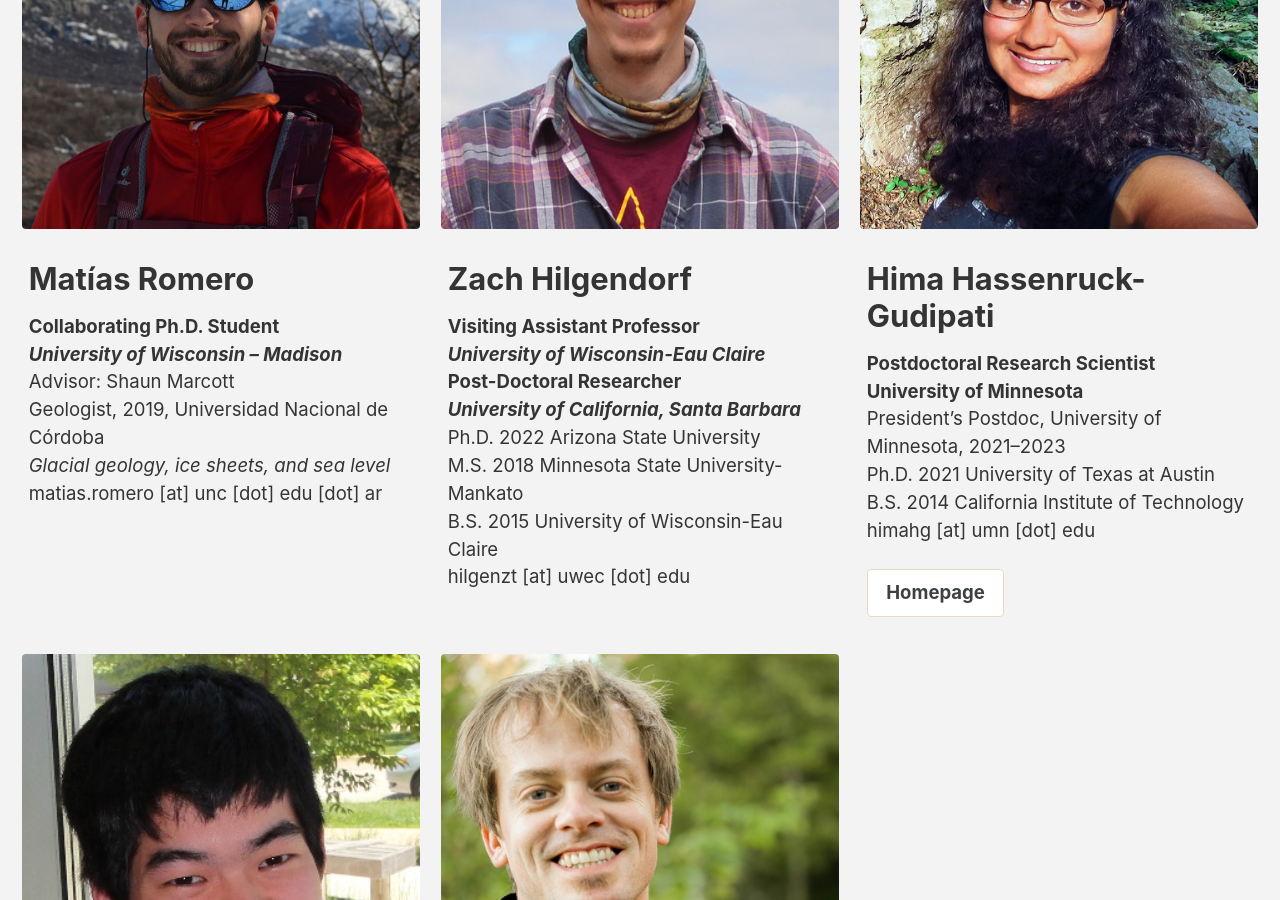
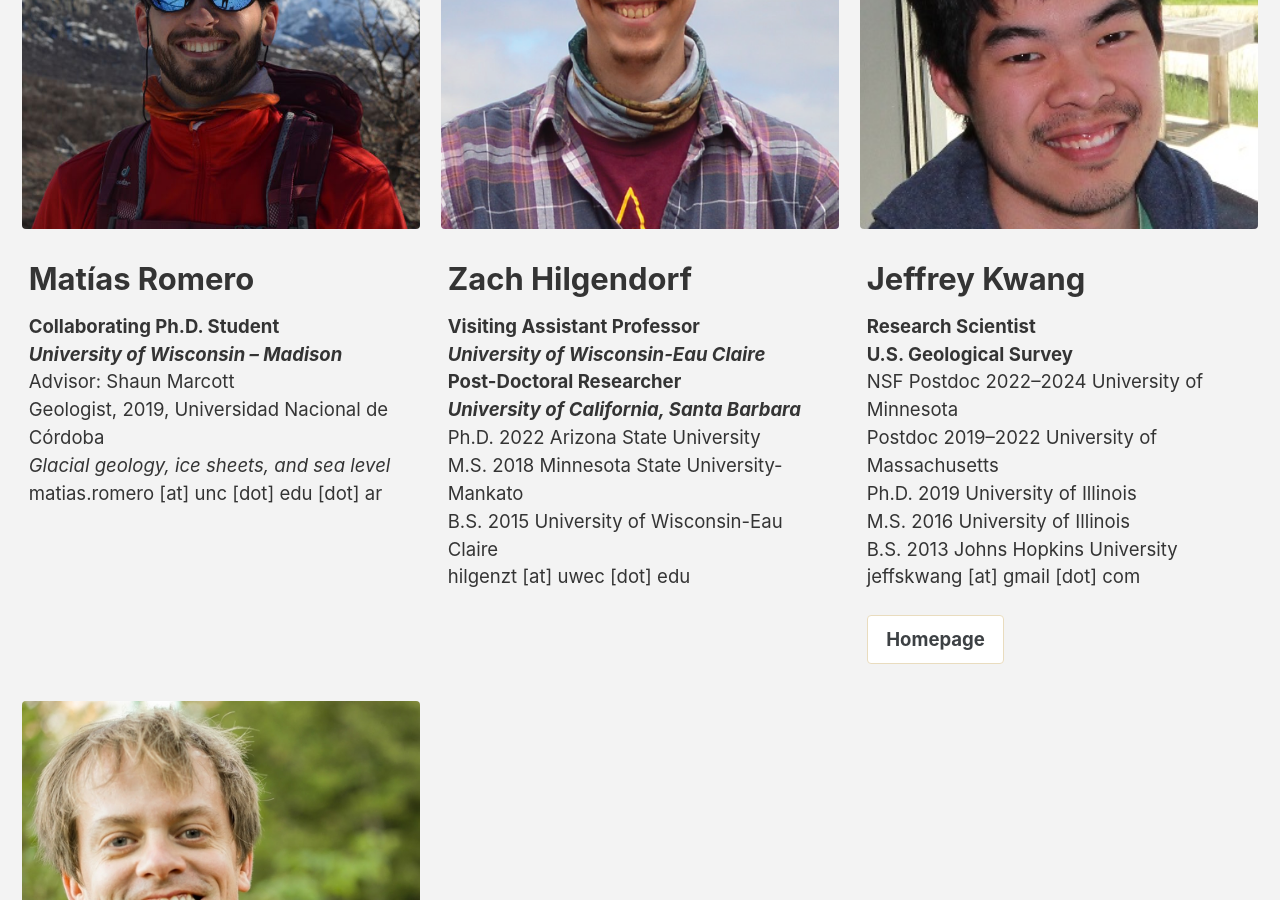
Before and after one commit to MNiMORPH/MNiMORPH.github.io, a Jekyll site: the page built from _pages/people.md, in a window 1280 px wide and 900 px high, scrolled down 7412 px. Built offline with Jekyll 4.4.1, drawn with Linux system fonts in a browser that asks for light colours; cached includes are drawn as plain includes; nearby versions of some CDN libraries; some of the changed text lies outside the part shown.

Commit message:
Hima: Assistant Professor at Southern Oregon!

```diff
--- a/_pages/people.md
+++ b/_pages/people.md
@@ -234,19 +234,6 @@
               B.S. 2015 University of Wisconsin-Eau Claire<br/>
               hilgenzt [at] uwec [dot] edu
               "
-  - image_path: /assets/images/headshots/HimaHG_480p.png
-    alt: "Hima Hassenruck-Gudipati"
-    title: "Hima Hassenruck-Gudipati"
-    excerpt: "**Postdoctoral Research Scientist**<br/>
-              **University of Minnesota**<br/>
-              President's Postdoc, University of Minnesota, 2021–2023<br/>
-              Ph.D. 2021 University of Texas at Austin<br/>
-              B.S. 2014 California Institute of Technology<br/>
-              himahg [at] umn [dot] edu
-              "
-    url: "https://sites.google.com/utexas.edu/hima-hg/"
-    btn_label: "Homepage"
-    btn_class: "btn--inverse"
   - image_path: /assets/images/headshots/kwang_headshot.jpg
     alt: "Jeffrey Kwang"
     title: "Jeffrey Kwang"
@@ -344,7 +331,7 @@
 #### Dr. Hima Hassenruck-Gudipati (2021–2023, UMN)
 **President's Postdoctoral research scientist**
 * Sedimentation in wild-rice lakes
-* ***Now:*** Postdoctoral Research Scientist, Ng Group, University of Minnesota
+* ***Now:*** Assistant Professor, Southern Oregon University
 
 #### Dr. Eric Barefoot (2021–2022, UMN)
 **Postdoctoral research scientist**
```
